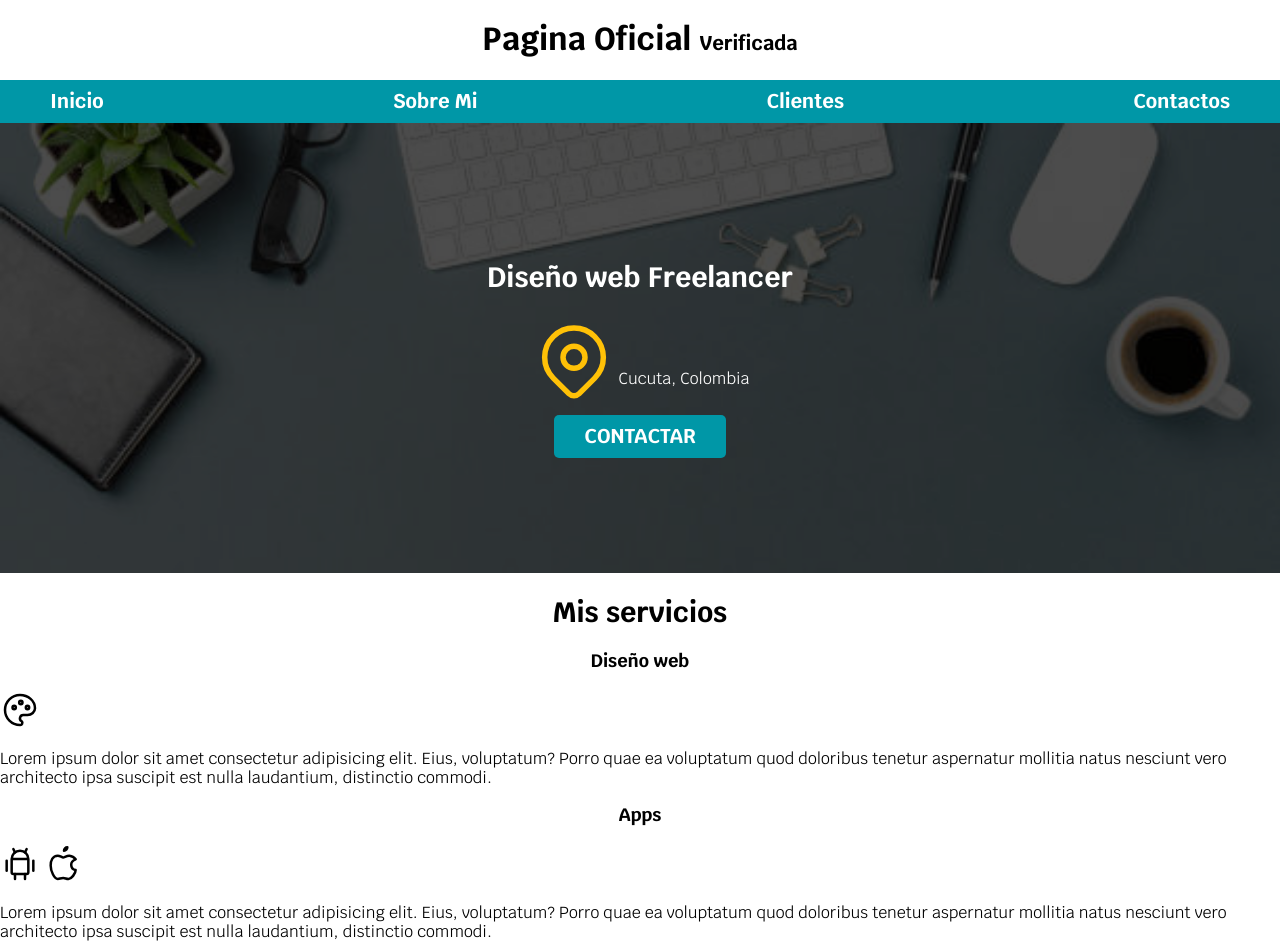
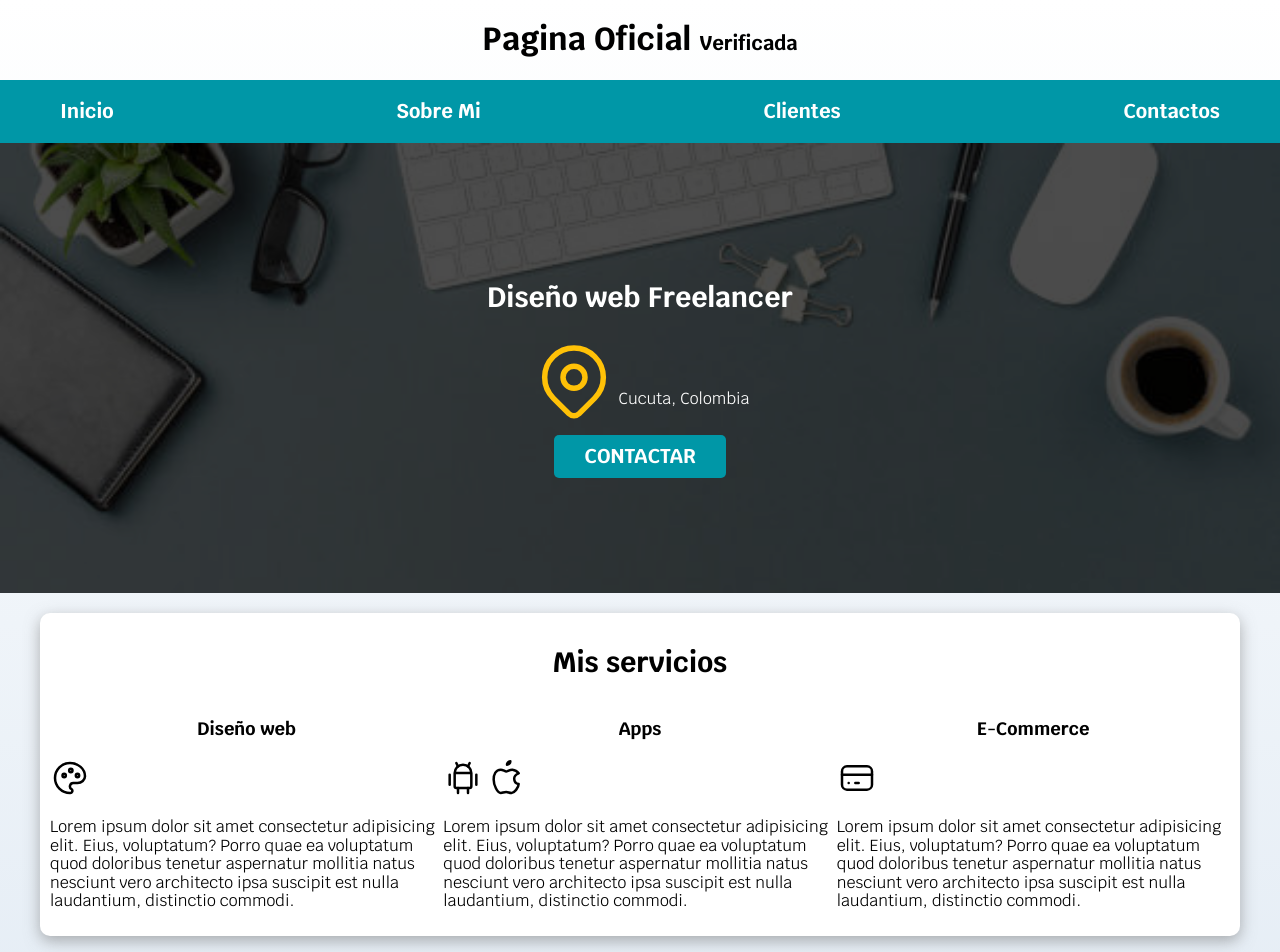
Before and after one commit to jarbirMR/paginacurso, a plain HTML site: page index.html in a window 1280 px wide. Shown: the top 952 px of the page. Drawn offline with Linux system fonts and the light colour scheme.

Commit message:
dividir el contenedor en columnas con grid

```diff
--- a/css/styles.css
+++ b/css/styles.css
@@ -4,6 +4,7 @@
  --primario: #ffc107;
  --secundario: #0097a7;
  --gris: #757575;
+ --grisClaro: #dfe9f3;
 }
 
 
@@ -18,7 +19,50 @@ html{
 body{
     font-size: 16px;
     font-family: "Krub", sans-serif;
+    background-image: linear-gradient(to top,var(--grisClaro) 0%, var(--blanco) 100%);
 }
+.contenedor{
+  max-width: 120rem;
+  margin: 0 auto;
+  padding: 1rem;
+
+}
+
+.boton{
+  background-color: var(--secundario);
+  color:var(--blanco);
+  padding: 1rem 3rem;
+  margin-top: 1rem;
+  font-size: 2rem;
+  text-decoration: none;
+  text-transform: uppercase;
+  font-weight: bold;
+  border-radius: .5rem;
+  width: 90%;
+  text-align: center;
+}
+
+@media (min-width: 768px) {
+  .boton{
+    width: auto;
+  }
+
+}
+
+@media (min-width: 768px) {
+  .boton{
+    width: auto;
+  }
+
+}
+.sombra {
+  -webkit-box-shadow: 0px 5px 15px 0px rgba(112,112,112,0.54);
+-moz-box-shadow: 0px 5px 15px 0px rgba(112,112,112,0.54);
+box-shadow: 0px 5px 15px 0px rgba(112,112,112,0.54);
+background-color: var(--blanco);
+border-radius: 1rem;
+}
+
 
 h1{
   font-size: 3.8 rem;
@@ -41,11 +85,7 @@ h1,h2,h3 {
 font-size: 2rem;
 }
 
-.contenedor{
-  max-width: 120rem;
-  margin: 0 auto;
 
-}
 
 .nav-bg{
   background-color: var(--secundario);
@@ -64,6 +104,8 @@ font-size: 2rem;
   }
 
 }
+
+
 
 
 
@@ -91,6 +133,7 @@ font-size: 2rem;
   background-size: cover;
   height: 450px;
   position: relative;
+  margin-bottom: 2rem;
 }
 
 .contenedor-hero {
@@ -114,23 +157,10 @@ justify-content: center;
   display: flex;
   align-items: flex-end;
 }
-
-.boton{
-  background-color: var(--secundario);
-  color:var(--blanco);
-  padding: 1rem 3rem;
-  margin-top: 1rem;
-  font-size: 2rem;
-  text-decoration: none;
-  text-transform: uppercase;
-  font-weight: bold;
-  border-radius: .5rem;
-  width: 90%;
-  text-align: center;
-}
 @media (min-width: 768px) {
-  .boton{
-    width: auto;
+  .servicios {
+    display: grid;
+    grid-template-columns: repeat(3, 1fr);
   }
 
 }
--- a/index.html
+++ b/index.html
@@ -45,8 +45,9 @@
     </div>
     </section>
 
-   <main>
+   <main class="contenedor sombra">
     <h2>Mis servicios</h2>
+    <div class="servicios">
     <section>
 
         <h3>Diseño web</h3>
@@ -111,6 +112,7 @@
         vero architecto ipsa suscipit est nulla laudantium, distinctio commodi.</p>
 
     </section>
+    </div>
    </main>
 
     <section>
```
Also changed, not shown: 2 other files.
